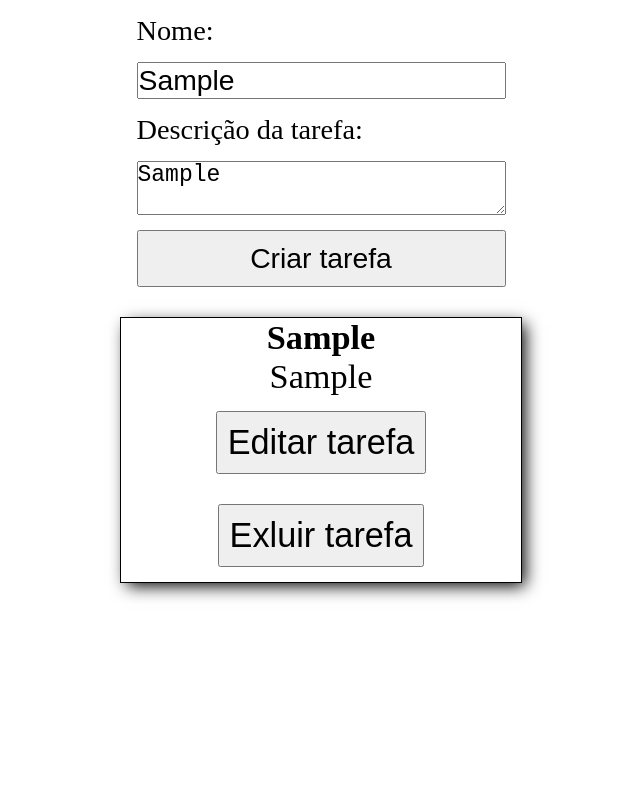
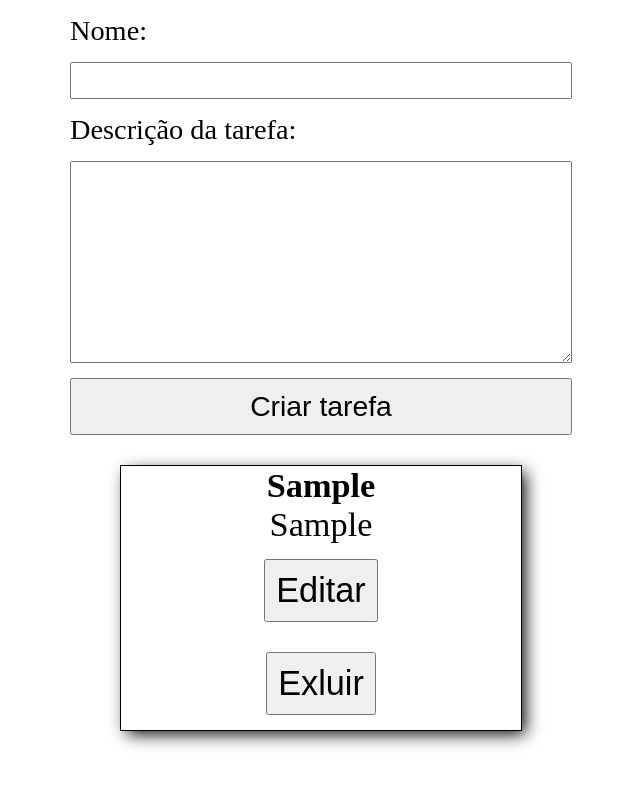
Before and after one commit to PedroHenrique-git/ToDoListReact, a React (Create React App) app: page / in a window 1280 px wide. Both pictures are taken after typing "Sample", "Sample" into the empty fields and a click on the button "Criar tarefa". Shown: the top 786 px of the page, without its empty margins (319-959 px from the left). Built offline with nearby package versions, Linux system fonts and the light colour scheme.

Commit message:
Implementando metodo de editar e exluir

```diff
--- a/src/assets/css/index.css
+++ b/src/assets/css/index.css
@@ -19,6 +19,10 @@ form{
 }
 form input,label,textarea{
     margin-bottom: 15px;
+}
+textarea{
+    width: 500px;
+    height: 200px;
 }
 form button{
     padding: 10px;
--- a/src/components/TodoApp.jsx
+++ b/src/components/TodoApp.jsx
@@ -1,18 +1,32 @@
 import React from 'react';
 
-function ListItem(props){
+function ButtonEditar(props){
     return (
+        <button onClick={props.onClick} className="editar">{props.value}</button>
+    );
+}
+function ButtonExcluir(props){
+    return (
+        <button onClick={props.onClick} className="excluir">{props.value}</button>
+    );
+}
+
+class ListItem extends React.Component{
+    render(){
+        return(
             <ul>
-          {props.tks.map(task => (
-            <li>
+                {this.props.tks.map((task,index) => (
+                <li key={index}>
                     <h1>{task.nameTask}</h1>
                     <p>{task.descTask}</p>
-                <button className="editar">Editar tarefa</button>
-                <button className="exluir">Exluir tarefa</button>
+                    <ButtonEditar onClick={() => this.props.update(index)} value={this.props.text} className="editar"/>
+                    <ButtonExcluir onClick={() => this.props.delete(index)}  value="Exluir" className="exluir"/>
                 </li>
                 ))}
             </ul>
         );
+    }
+
 }
 
 export default class TodoApp extends React.Component{
@@ -22,10 +36,45 @@ export default class TodoApp extends React.Component{
             valueInput: '',
             valueTextArea: '',
             tasks: [],
+            id: 0,
         }
+        this.valueButtonText = 'Editar';
         this.handleChangeInput = this.handleChangeInput.bind(this);
         this.handleChangeTextArea = this.handleChangeTextArea.bind(this);
         this.handleSubmit = this.handleSubmit.bind(this);
+        this.changeId = this.changeId.bind(this);
+        this.deleteL = this.deleteL.bind(this);
+        this.updateL = this.updateL.bind(this);
+    }
+    deleteL(index){
+        this.state.tasks.splice(index,1);
+        this.setState({
+            tasks: this.state.tasks,
+        })
+        console.log(this)
+    }
+    updateL(index){
+        const task = this.state.tasks.splice(index,1);
+        this.setState({
+            valueInput: task[0].nameTask,
+            valueTextArea: task[0].descTask,
+        });
+
+        task[0].nameTask = this.state.valueInput;
+        task[0].descTask = this.state.valueTextArea;
+
+        console.log(task[0])
+
+        this.setState({
+            tasks: this.state.tasks.concat(task[0]),
+            valueInput: '',
+            valueTextArea: '',
+        });
+    }
+    changeId(){
+        this.setState({
+            id: this.state.id + 1,
+        })
     }
     handleChangeInput(event){
         this.setState({
@@ -41,12 +90,15 @@ export default class TodoApp extends React.Component{
         event.preventDefault();
         this.setState({
             tasks: this.state.tasks.concat({
+                id: this.state.id,
                 nameTask: this.state.valueInput,
                 descTask: this.state.valueTextArea,
+            }),
+            valueInput: '',
+            valueTextArea: '',
         })
-        })
-        console.log(this.state.tasks);
     }
+
     render(){
         return(
             <div className="container">
@@ -55,10 +107,10 @@ export default class TodoApp extends React.Component{
                     <input type="text" name="nome-tarefa" value={this.state.valueInput} onChange={this.handleChangeInput}/>
                     <label htmlFor="descricao-tarefa">Descrição da tarefa: </label>
                     <textarea name="descricao-tarefa" value={this.state.valueTextArea} onChange={this.handleChangeTextArea}/>
-                    <button>Criar tarefa</button>
+                    <button onClick={this.changeId}>Criar tarefa</button>
                 </form>
                 <div className="container-tasks">
-                    <ListItem tks={this.state.tasks}/>
+                    <ListItem text={this.valueButtonText}delete={this.deleteL} update={this.updateL} tks={this.state.tasks}/>
                 </div>
             </div>
         );
```
Lines whose indentation alone changed are shown as unchanged.
